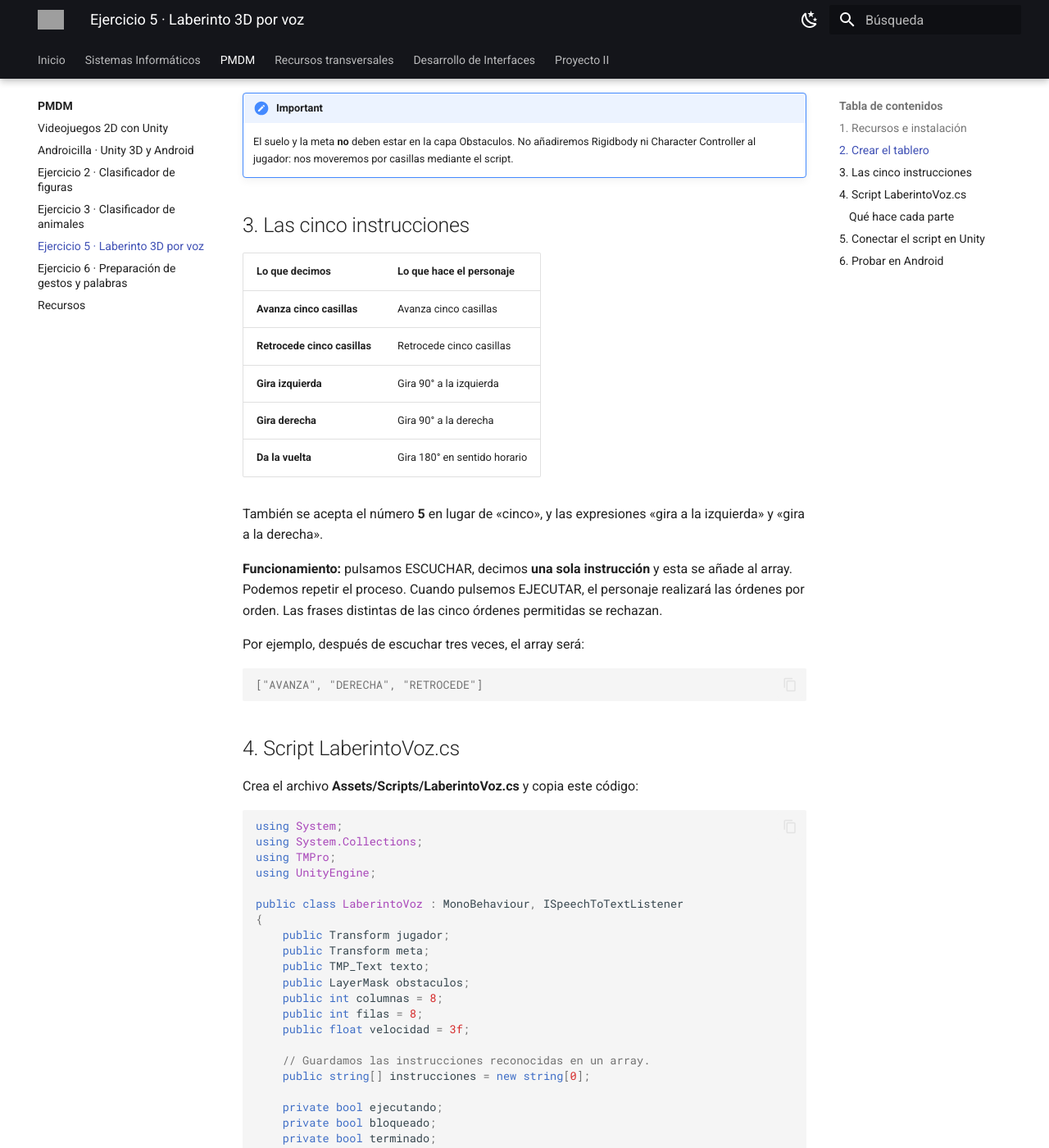
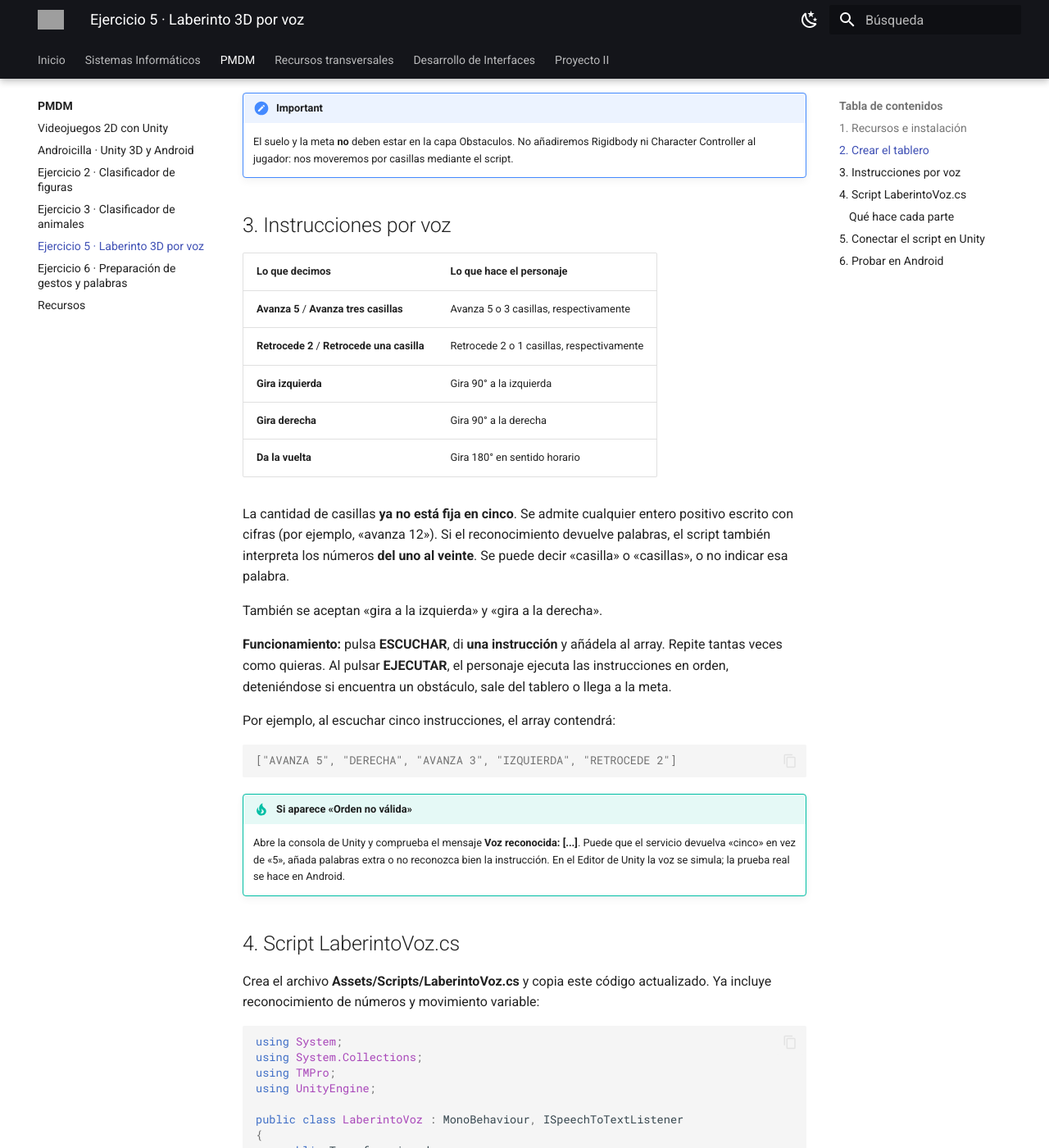
Before and after one commit to erciapps/web-home, an MkDocs documentation site: the page built from docs/pmdm/ejercicio-5-laberinto-voz.md, in a window 1280 px wide and 1400 px high, scrolled down 955 px. Shown: the whole window at 82% size. Built offline with MkDocs 1.6.1 and Material for MkDocs 9.7.7, drawn with Linux system fonts in a browser that asks for light colours; some of the changed text lies outside the part shown; grey boxes are pictures that could not be loaded.

Commit message:
PMDM: actualizar ejercicio 5 con avanza N y retrocede N

```diff
--- a/docs/pmdm/ejercicio-5-laberinto-voz.md
+++ b/docs/pmdm/ejercicio-5-laberinto-voz.md
@@ -29,29 +29,34 @@ El paquete convierte la voz en texto. En Android pediremos permiso de micrófono
 !!! important
     El suelo y la meta **no** deben estar en la capa Obstaculos. No añadiremos Rigidbody ni Character Controller al jugador: nos moveremos por casillas mediante el script.
 
-## 3. Las cinco instrucciones
+## 3. Instrucciones por voz
 
 | Lo que decimos | Lo que hace el personaje |
 | --- | --- |
-| **Avanza cinco casillas** | Avanza cinco casillas |
-| **Retrocede cinco casillas** | Retrocede cinco casillas |
+| **Avanza 5** / **Avanza tres casillas** | Avanza 5 o 3 casillas, respectivamente |
+| **Retrocede 2** / **Retrocede una casilla** | Retrocede 2 o 1 casillas, respectivamente |
 | **Gira izquierda** | Gira 90° a la izquierda |
 | **Gira derecha** | Gira 90° a la derecha |
 | **Da la vuelta** | Gira 180° en sentido horario |
 
-También se acepta el número **5** en lugar de «cinco», y las expresiones «gira a la izquierda» y «gira a la derecha».
+La cantidad de casillas **ya no está fija en cinco**. Se admite cualquier entero positivo escrito con cifras (por ejemplo, «avanza 12»). Si el reconocimiento devuelve palabras, el script también interpreta los números **del uno al veinte**. Se puede decir «casilla» o «casillas», o no indicar esa palabra.
 
-**Funcionamiento:** pulsamos ESCUCHAR, decimos **una sola instrucción** y esta se añade al array. Podemos repetir el proceso. Cuando pulsemos EJECUTAR, el personaje realizará las órdenes por orden. Las frases distintas de las cinco órdenes permitidas se rechazan.
+También se aceptan «gira a la izquierda» y «gira a la derecha».
 
-Por ejemplo, después de escuchar tres veces, el array será:
+**Funcionamiento:** pulsa **ESCUCHAR**, di **una instrucción** y añádela al array. Repite tantas veces como quieras. Al pulsar **EJECUTAR**, el personaje ejecuta las instrucciones en orden, deteniéndose si encuentra un obstáculo, sale del tablero o llega a la meta.
+
+Por ejemplo, al escuchar cinco instrucciones, el array contendrá:
 
 ~~~csharp
-["AVANZA", "DERECHA", "RETROCEDE"]
+["AVANZA 5", "DERECHA", "AVANZA 3", "IZQUIERDA", "RETROCEDE 2"]
 ~~~
+
+!!! tip "Si aparece «Orden no válida»"
+    Abre la consola de Unity y comprueba el mensaje **Voz reconocida: [...]**. Puede que el servicio devuelva «cinco» en vez de «5», añada palabras extra o no reconozca bien la instrucción. En el Editor de Unity la voz se simula; la prueba real se hace en Android.
 
 ## 4. Script LaberintoVoz.cs
 
-Crea el archivo **Assets/Scripts/LaberintoVoz.cs** y copia este código:
+Crea el archivo **Assets/Scripts/LaberintoVoz.cs** y copia este código actualizado. Ya incluye reconocimiento de números y movimiento variable:
 
 ~~~csharp
 using System;
@@ -115,13 +120,30 @@ public class LaberintoVoz : MonoBehaviour, ISpeechToTextListener
             return;
         }
 
-        string orden = frase.ToLower().Trim().TrimEnd('.', '!', '?');
+        // Permite comprobar qué ha entendido realmente el reconocedor.
+        Debug.Log("Voz reconocida: [" + frase + "]");
 
-        // Solo permitimos estas cinco instrucciones.
-        if (orden == "avanza cinco casillas" || orden == "avanza 5 casillas")
-            orden = "AVANZA";
-        else if (orden == "retrocede cinco casillas" || orden == "retrocede 5 casillas")
-            orden = "RETROCEDE";
+        string orden = frase.ToLowerInvariant().Trim().TrimEnd('.', '!', '?', ',', ' ');
+        string[] partes = orden.Split(new[] { ' ' }, StringSplitOptions.RemoveEmptyEntries);
+
+        // Reconocemos números variables: "avanza 5", "retrocede dos",
+        // "avanza tres casillas" o "retrocede 1 casilla".
+        if (partes.Length >= 2 &&
+            (partes[0] == "avanza" || partes[0] == "retrocede"))
+        {
+            int casillas = ObtenerNumero(partes[1]);
+            bool formatoCorrecto = partes.Length == 2 ||
+                (partes.Length == 3 &&
+                 (partes[2] == "casilla" || partes[2] == "casillas"));
+
+            if (casillas > 0 && formatoCorrecto)
+                orden = partes[0].ToUpperInvariant() + " " + casillas;
+            else
+            {
+                texto.text = "Orden no válida: " + frase;
+                return;
+            }
+        }
         else if (orden == "gira izquierda" || orden == "gira a la izquierda")
             orden = "IZQUIERDA";
         else if (orden == "gira derecha" || orden == "gira a la derecha")
@@ -134,11 +156,46 @@ public class LaberintoVoz : MonoBehaviour, ISpeechToTextListener
             return;
         }
 
-        // Añadimos la orden al array.
+        // Añadimos la orden y su cantidad al array.
         Array.Resize(ref instrucciones, instrucciones.Length + 1);
         instrucciones[instrucciones.Length - 1] = orden;
 
         texto.text = "Órdenes: " + string.Join(" - ", instrucciones);
+    }
+
+    // El reconocedor puede devolver cifras ("5") o palabras ("cinco").
+    private int ObtenerNumero(string palabra)
+    {
+        if (int.TryParse(palabra, out int numero))
+            return numero;
+
+        switch (palabra)
+        {
+            case "uno":
+            case "un":
+            case "una": return 1;
+            case "dos": return 2;
+            case "tres": return 3;
+            case "cuatro": return 4;
+            case "cinco": return 5;
+            case "seis": return 6;
+            case "siete": return 7;
+            case "ocho": return 8;
+            case "nueve": return 9;
+            case "diez": return 10;
+            case "once": return 11;
+            case "doce": return 12;
+            case "trece": return 13;
+            case "catorce": return 14;
+            case "quince": return 15;
+            case "dieciséis":
+            case "dieciseis": return 16;
+            case "diecisiete": return 17;
+            case "dieciocho": return 18;
+            case "diecinueve": return 19;
+            case "veinte": return 20;
+            default: return -1;
+        }
     }
 
     // Se llama desde el botón EJECUTAR.
@@ -159,10 +216,12 @@ public class LaberintoVoz : MonoBehaviour, ISpeechToTextListener
         {
             texto.text = "Ejecutando: " + orden;
 
-            if (orden == "AVANZA")
-                yield return Mover(1);
-            else if (orden == "RETROCEDE")
-                yield return Mover(-1);
+            string[] partes = orden.Split(' ');
+
+            if (partes[0] == "AVANZA")
+                yield return Mover(1, int.Parse(partes[1]));
+            else if (partes[0] == "RETROCEDE")
+                yield return Mover(-1, int.Parse(partes[1]));
             else if (orden == "IZQUIERDA")
                 jugador.Rotate(0, -90, 0);
             else if (orden == "DERECHA")
@@ -186,10 +245,10 @@ public class LaberintoVoz : MonoBehaviour, ISpeechToTextListener
         ejecutando = false;
     }
 
-    // Mueve el personaje cinco casillas, una a una.
-    private IEnumerator Mover(int sentido)
+    // Mueve el personaje tantas casillas como indique la orden.
+    private IEnumerator Mover(int sentido, int casillas)
     {
-        for (int i = 0; i < 5; i++)
+        for (int i = 0; i < casillas; i++)
         {
             Vector3 direccion = jugador.forward * sentido;
 
@@ -241,11 +300,12 @@ public class LaberintoVoz : MonoBehaviour, ISpeechToTextListener
 
 ### Qué hace cada parte
 
-- **Start:** prepara el reconocimiento de voz en español.
-- **Escuchar:** pide permiso y activa el micrófono.
-- **OnResultReceived:** comprueba la frase y la añade al array si es válida.
-- **Ejecutar / Recorrer:** realiza las instrucciones del array una a una.
-- **Mover:** intenta avanzar cinco casillas sin atravesar obstáculos, salir del tablero ni saltarse la meta.
+- **Start:** inicializa el reconocimiento de voz en español.
+- **Escuchar:** solicita permiso y activa el micrófono.
+- **OnResultReceived:** normaliza la frase, comprueba si es válida y añade la orden al array.
+- **ObtenerNumero:** interpreta cifras y números escritos con palabras del uno al veinte.
+- **Ejecutar / Recorrer:** lee cada orden; en movimientos separa el verbo y la cantidad.
+- **Mover:** avanza o retrocede el número indicado de casillas sin atravesar obstáculos, abandonar el tablero ni saltarse la meta.
 
 ## 5. Conectar el script en Unity
 
@@ -274,7 +334,7 @@ El array **Instrucciones** se puede consultar en el Inspector mientras el juego
 
 Abre **File → Build Profiles → Android → Build And Run** y concede acceso al micrófono.
 
-Comprueba que los comandos válidos se añaden al array, se ejecutan por orden, los obstáculos bloquean el paso y aparece **¡META CONSEGUIDA!** al llegar a la meta.
+Prueba **«avanza 5»**, **«avanza tres casillas»**, **«retrocede 2»** y los giros. Comprueba que el array almacena la cantidad, los movimientos respetan esa cantidad, los obstáculos bloquean el paso y aparece **¡META CONSEGUIDA!** al llegar a la meta.
 
 !!! note
     En Unity Editor, Speech to Text simula respuestas; la prueba real de voz debe hacerse en el móvil. El servicio de reconocimiento de Android debe estar disponible.
```
